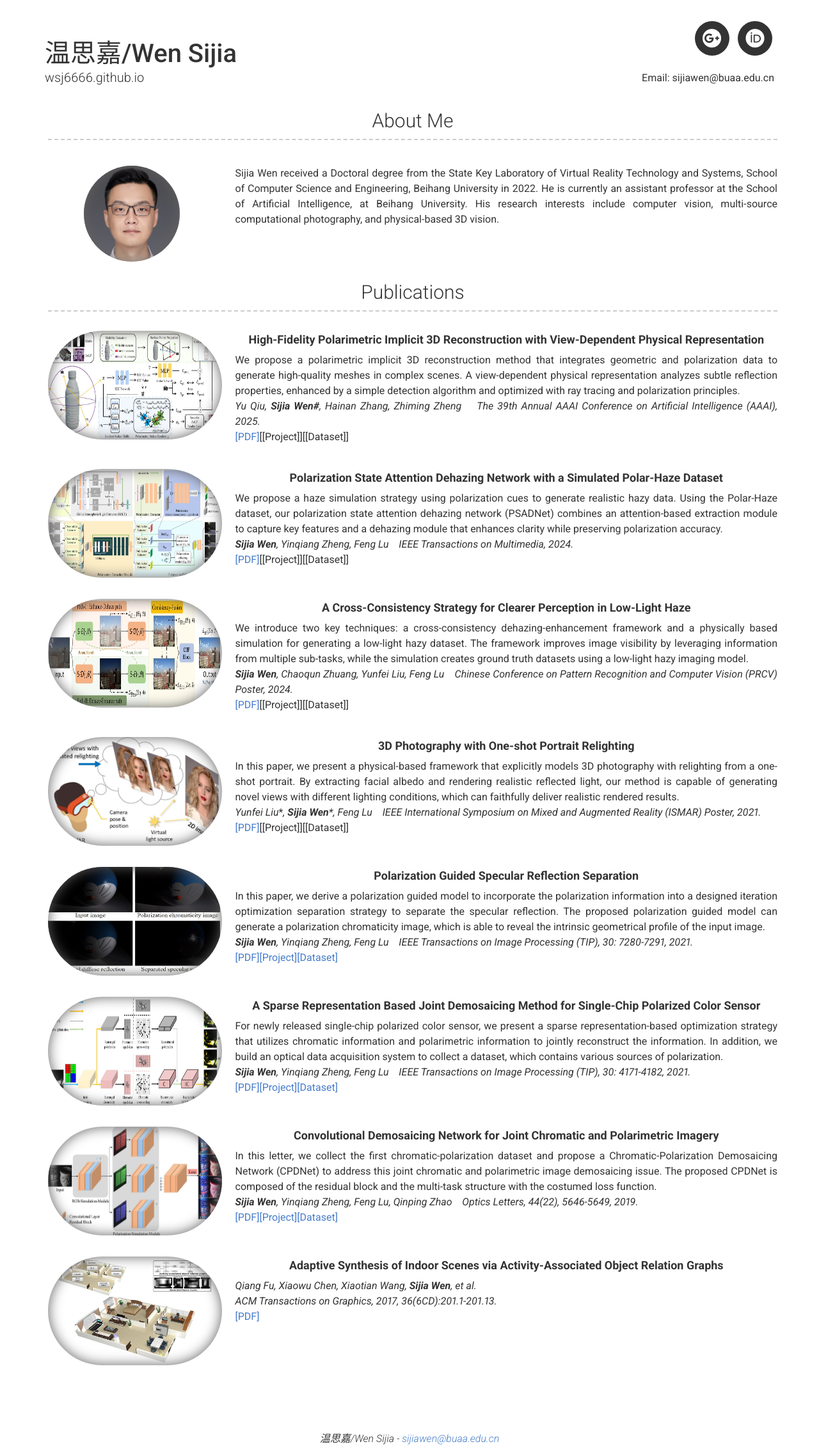
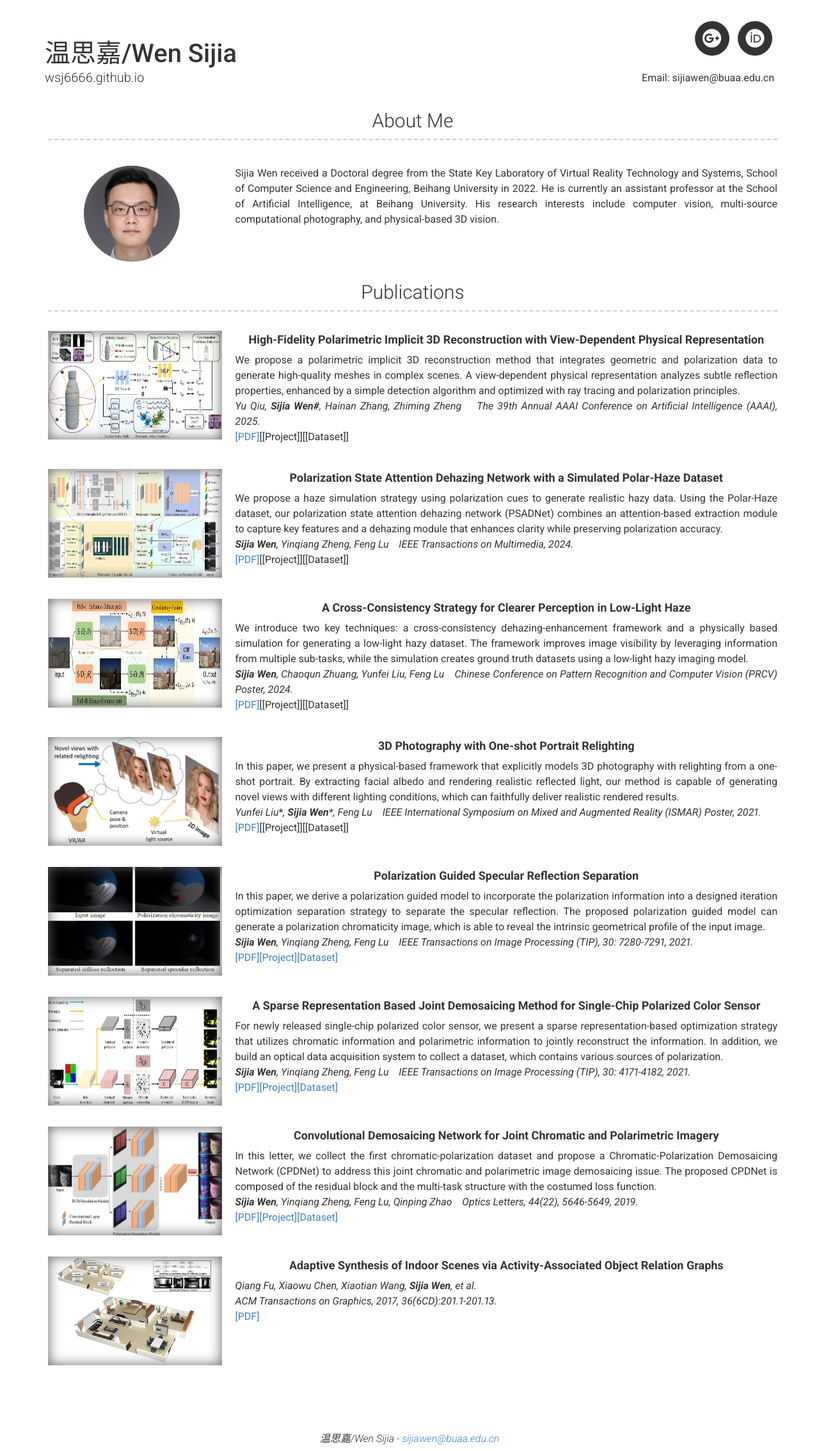
Before and after one commit to wsj6666/wsj6666.github.io, a Jekyll site: the page built from index.md, in a window 1280 px wide. Shown: the whole page at 64% size. Built offline with Jekyll 4.4.1, drawn with Linux system fonts in a browser that asks for light colours; nearby versions of some CDN libraries.

Commit message:
Update modern-resume-theme.scss

```diff
--- a/_sass/modern-resume-theme.scss
+++ b/_sass/modern-resume-theme.scss
@@ -41,27 +41,31 @@
 }
 
 /* 图片样式 */
-.profile-img, .normal-img {
+.profile-img {
+  width: 150px;
+  height: 150px;
   margin: 0 auto;
   display: block;
+  border-radius: 100px;
+  background-size: cover;
   background-position: center;
-  background-repeat: no-repeat;
-  background-size: cover;
-  border-radius: 100px;
+  background-repeat: repeat, no-repeat;
   -moz-box-shadow: inset 0 0 20px #636161;
   -webkit-box-shadow: inset 0 0 20px #636161;
   box-shadow: inset 0 0 20px #636161;
 }
 
-.profile-img {
-  width: 150px;
-  height: 150px;
-}
-
 .normal-img {
   width: 272px;
   height: 170px;
+  margin: 0 auto;
+  display: block;
   background-size: 100% 100%;
+  background-position: center;
+  background-repeat: repeat, no-repeat;
+  -moz-box-shadow: inset 0 0 20px #636161;
+  -webkit-box-shadow: inset 0 0 20px #636161;
+  box-shadow: inset 0 0 20px #636161;
 }
 
 .into-text-1 {
@@ -118,7 +122,7 @@
 
 .layout .details p {
   margin-bottom: 3px;
-  font-size: 1.6rem;
+  font-size: 1rem;
   font-weight: 300;
 }
 
```
